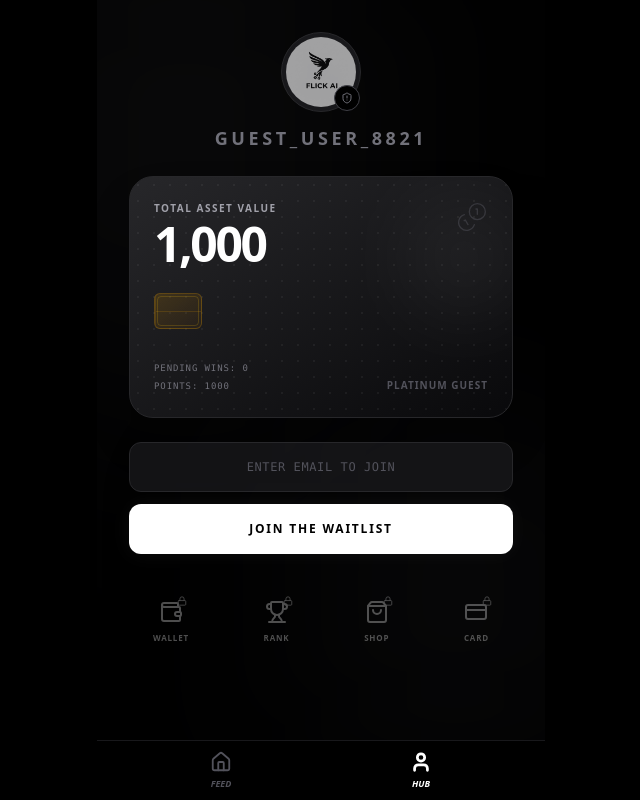
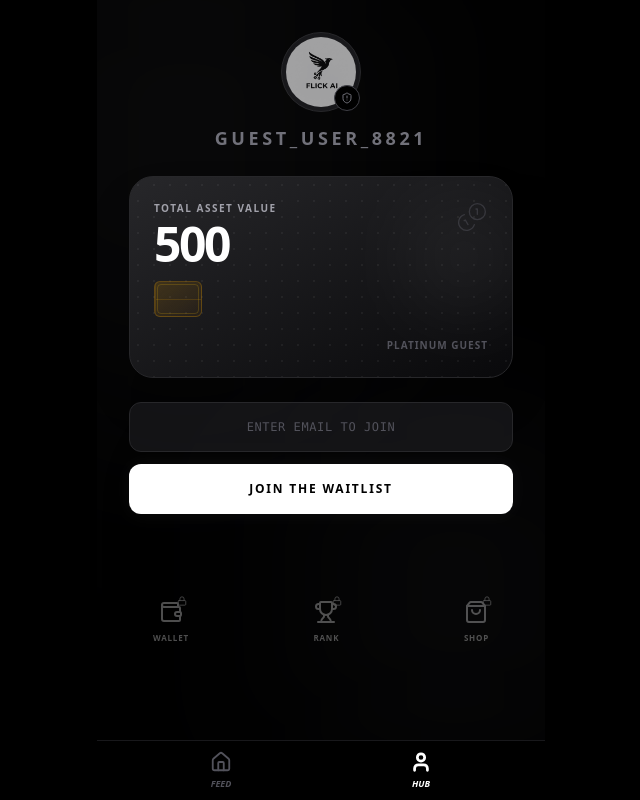
Before and after one commit to zhangchenchen/fliki-demo, a React (Vite) app: page / in a window 1280 px wide. Both pictures are taken after a click on the button "HUB". Shown: the whole page, without its empty margins (319-959 px from the left). Built offline with nearby package versions, Linux system fonts and the light colour scheme.

Commit message:
optimize base on feedback

```diff
--- a/App.tsx
+++ b/App.tsx
@@ -26,7 +26,7 @@ const App: React.FC = () => {
     }
 
     // 1. Update State
-    setUser(prev => ({ ...prev, points: prev.points - amount }));
+    // setUser(prev => ({ ...prev, points: prev.points - amount })); // REMOVED: Voting is now free
     setEvents(prev => prev.map(e => {
       if (e.id === eventId) {
         return {
@@ -43,6 +43,7 @@ const App: React.FC = () => {
       eventId,
       side,
       amount,
+      potentialWin: Math.floor(Math.random() * 401) + 100,
       timestamp: new Date().toISOString()
     };
     setBets(prev => [newBet, ...prev]);
@@ -62,6 +63,7 @@ const App: React.FC = () => {
             userBets={bets}
             user={user}
             onVote={handleInstantVote}
+            onAddPoints={handleAddPoints}
           />
         )}
 
--- a/components/PredictionSuccessModal.tsx
+++ b/components/PredictionSuccessModal.tsx
@@ -10,9 +10,10 @@ interface PredictionSuccessModalProps {
   userBets: Bet[];
   events: EventData[];
   user: User;
+  onAddPoints: (amount: number) => void;
 }
 
-const PredictionSuccessModal: React.FC<PredictionSuccessModalProps> = ({ onClose, userBets, events, user }) => {
+const PredictionSuccessModal: React.FC<PredictionSuccessModalProps> = ({ onClose, userBets, events, user, onAddPoints }) => {
   const [showEffects, setShowEffects] = useState(true);
 
   // Input Handling
@@ -63,6 +64,9 @@ const PredictionSuccessModal: React.FC<PredictionSuccessModalProps> = ({ onClose
 
     // 3. Perform Save (500 bonus points)
     const savePromise = saveToWaitlist(email, 'Win Modal Bonus', 500);
+
+    // ADDED: Immediately update local points for better UX
+    onAddPoints(500);
 
     await Promise.all([minDelay, savePromise]);
 
@@ -169,7 +173,7 @@ const PredictionSuccessModal: React.FC<PredictionSuccessModalProps> = ({ onClose
           </div>
         </div>
 
-        <h2 className="relative z-10 text-2xl font-black text-orange-500 italic uppercase mb-1 tracking-tight drop-shadow-sm">CONGRATULATION!</h2>
+        <h2 className="relative z-10 text-2xl font-black text-orange-500 italic uppercase mb-1 tracking-tight drop-shadow-sm">CONGRATULATIONS!</h2>
 
         {/* Prize Pool Chest */}
         <div className="relative z-10 flex items-center justify-center gap-2 mb-2 text-orange-500">
--- a/components/Profile.tsx
+++ b/components/Profile.tsx
@@ -125,7 +125,7 @@ const Profile: React.FC<ProfileProps> = ({ user, betHistory, events }) => {
             </div>
 
             {/* 2. The BLACK CARD */}
-        <div className="w-full aspect-[1.586/1] bg-gradient-to-br from-zinc-800 to-zinc-950 border border-zinc-800 rounded-3xl p-6 relative overflow-hidden shadow-2xl z-10 flex flex-col justify-between group mx-auto max-w-sm shrink-0">
+            <div className="w-full aspect-[1.9/1] bg-gradient-to-br from-zinc-800 to-zinc-950 border border-zinc-800 rounded-3xl p-6 relative overflow-hidden shadow-2xl z-10 flex flex-col justify-between group mx-auto max-w-sm shrink-0">
                 {/* Texture */}
                 <div className="absolute inset-0 opacity-5 bg-[radial-gradient(#fff_1px,transparent_1px)] [background-size:16px_16px]" />
                 <div className="absolute -right-4 top-4 w-32 h-32 bg-white/5 rounded-full blur-2xl pointer-events-none" />
@@ -153,11 +153,7 @@ const Profile: React.FC<ProfileProps> = ({ user, betHistory, events }) => {
                 </div>
 
                 {/* Bottom Row */}
-            <div className="relative z-10 flex justify-between items-end mt-4">
-                 <div className="text-[9px] text-zinc-500 font-mono tracking-widest uppercase space-y-1">
-                    <div>PENDING WINS: {pendingWinnings}</div>
-                    <div>POINTS: {user.points}</div>
-                 </div>
+                <div className="relative z-10 flex justify-end items-end mt-4">
                     <div className="text-[10px] font-black text-zinc-600 uppercase tracking-widest">
                         PLATINUM GUEST
                     </div>
@@ -229,13 +225,7 @@ const Profile: React.FC<ProfileProps> = ({ user, betHistory, events }) => {
                     </div>
                     <span className="text-[8px] font-black uppercase tracking-widest">SHOP</span>
                 </div>
-            <div className="flex flex-col items-center gap-2">
-                <div className="relative">
-                    <CreditCard size={24} />
-                    <div className="absolute -top-1 -right-1"><Lock size={10} /></div>
-                </div>
-                <span className="text-[8px] font-black uppercase tracking-widest">CARD</span>
-            </div>
+
             </div>
         </div>
     );
--- a/components/VideoFeed.tsx
+++ b/components/VideoFeed.tsx
@@ -10,9 +10,10 @@ interface VideoFeedProps {
   userBets: Bet[];
   user: User;
   onVote: (eventId: string, side: 'A' | 'B', amount: number) => void;
+  onAddPoints: (amount: number) => void;
 }
 
-const VideoFeed: React.FC<VideoFeedProps> = ({ events, userBets, user, onVote }) => {
+const VideoFeed: React.FC<VideoFeedProps> = ({ events, userBets, user, onVote, onAddPoints }) => {
   const [isMuted, setIsMuted] = useState(true);
   const [activeVideoId, setActiveVideoId] = useState<string>(events[0]?.id || '');
   const [showSuccessModal, setShowSuccessModal] = useState(false);
@@ -63,7 +64,7 @@ const VideoFeed: React.FC<VideoFeedProps> = ({ events, userBets, user, onVote })
           if (previousEvent) {
             trackVideoViewDuration(
               previousVideoId,
-              previousEvent.title,
+              previousEvent.title || '',
               durationSeconds
             );
           }
@@ -300,7 +301,7 @@ const VideoFeed: React.FC<VideoFeedProps> = ({ events, userBets, user, onVote })
                       <div className="text-right relative z-10">
                         <div className="text-[10px] font-bold opacity-70 uppercase tracking-wider text-white">Potential Win</div>
                         <div className="text-xl font-black text-yellow-400 font-mono">
-                                        {Math.floor(userBet.amount * (userBet.side === 'A' ? multA : multB))}
+                          {userBet.potentialWin || Math.floor(userBet.amount * (userBet.side === 'A' ? multA : multB))}
                         </div>
                       </div>
 
@@ -327,6 +328,7 @@ const VideoFeed: React.FC<VideoFeedProps> = ({ events, userBets, user, onVote })
           userBets={userBets}
           events={events}
           user={user}
+          onAddPoints={onAddPoints}
         />
       )}
     </div>
--- a/constants.ts
+++ b/constants.ts
@@ -7,7 +7,7 @@ export const INITIAL_USER: User = {
   id: 'u1',
   name: 'PinoyMaster',
   avatar: 'https://i.pravatar.cc/150?u=pinoy',
-  points: 1000,
+  points: 500,
   loginStreak: 1
 };
 
--- a/types.ts
+++ b/types.ts
@@ -28,6 +28,7 @@ export interface Bet { // Internally still Bet for logic, but UI will show 'Vote
   eventId: string;
   side: 'A' | 'B';
   amount: number;
+  potentialWin?: number;
   timestamp: string;
 }
 
```
Lines whose indentation alone changed are shown as unchanged.
